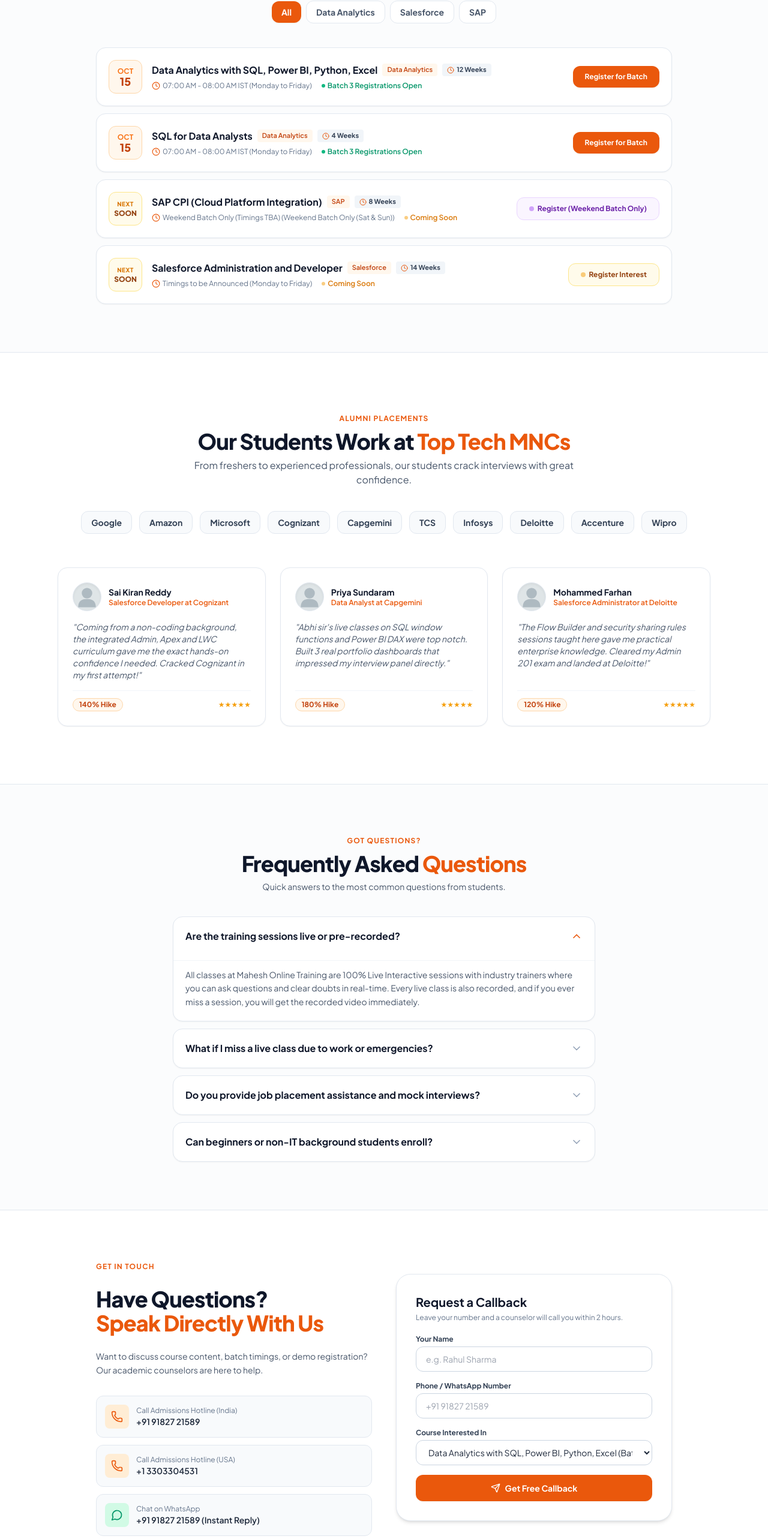
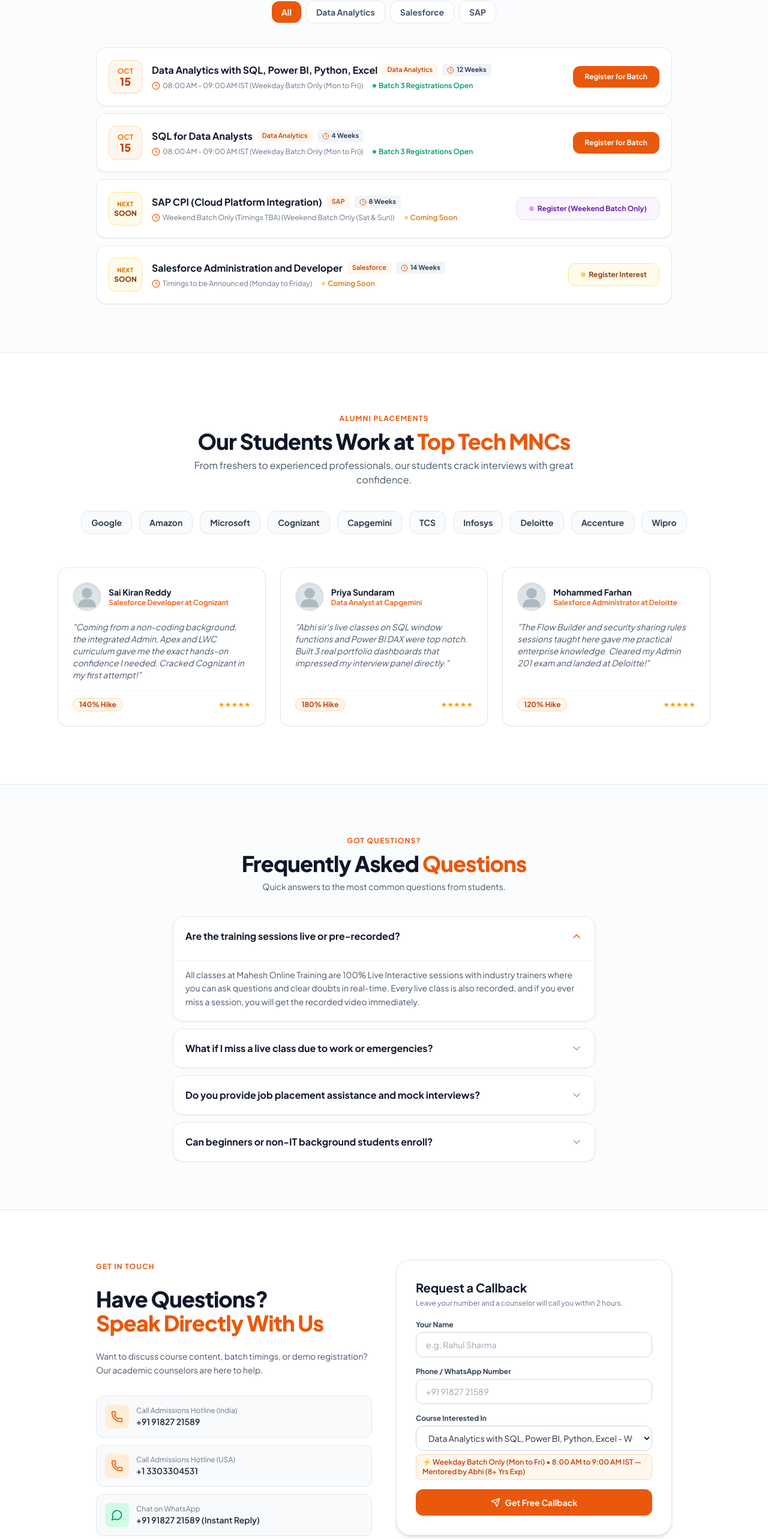
Before and after one commit to maheshonlinetraining/Mahesh-Online-Training, a React (Vite) app in the folder frontend/: page / in a window 1280 px wide. Shown: the part 4514-7080 px from the top of the page at 60% size. Built offline with nearby package versions, Linux system fonts and the light colour scheme; no server answers.

Commit message:
feat: restrict Data Analytics registration timings to Weekday Batch Only 8:00 AM - 9:00 AM IST

```diff
--- a/frontend/src/components/ContactSection.jsx
+++ b/frontend/src/components/ContactSection.jsx
@@ -172,16 +172,20 @@
                     onChange={(e) => setForm({ ...form, courseName: e.target.value })}
                     className="w-full px-4 py-2.5 rounded-xl border border-slate-300 text-sm focus:border-orange-500 outline-none transition-all bg-white"
                   >
-                    <option value="Data Analytics with SQL, Power BI, Python, Excel">Data Analytics with SQL, Power BI, Python, Excel (Batch 3 Starts Oct 15)</option>
+                    <option value="Data Analytics with SQL, Power BI, Python, Excel">Data Analytics with SQL, Power BI, Python, Excel - Weekday Batch Only (8:00 AM - 9:00 AM IST)</option>
                     <option value="SAP CPI (Cloud Platform Integration)">SAP CPI (Cloud Platform Integration) - Weekend Batch Only</option>
                     <option value="Salesforce Administration and Developer">Salesforce Administration and Developer</option>
-                    <option value="SQL for Data Analysts">SQL for Data Analysts</option>
+                    <option value="SQL for Data Analysts">SQL for Data Analysts - Weekday Batch Only (8:00 AM - 9:00 AM IST)</option>
                   </select>
-                  {(form.courseName?.toLowerCase().includes('sap') || form.courseName?.toLowerCase().includes('cpi')) && (
+                  {(form.courseName?.toLowerCase().includes('sap') || form.courseName?.toLowerCase().includes('cpi')) ? (
                     <p className="mt-1.5 text-xs text-purple-700 font-semibold bg-purple-50 px-2.5 py-1 rounded-lg border border-purple-200">
                       ⚡ Weekend Batch Only (Sat &amp; Sun) — Mentored by Senior SAP CPI Developer
                     </p>
-                  )}
+                  ) : (form.courseName?.toLowerCase().includes('data analytic') || form.courseName?.toLowerCase().includes('sql for data')) ? (
+                    <p className="mt-1.5 text-xs text-orange-700 font-semibold bg-orange-50 px-2.5 py-1 rounded-lg border border-orange-200">
+                      ⚡ Weekday Batch Only (Mon to Fri) • 8:00 AM to 9:00 AM IST — Mentored by Abhi (8+ Yrs Exp)
+                    </p>
+                  ) : null}
                 </div>
 
                 <button
--- a/frontend/src/components/CourseEnrollmentModal.jsx
+++ b/frontend/src/components/CourseEnrollmentModal.jsx
@@ -3,10 +3,11 @@
 import { api } from '../services/api.js';
 
 const BATCH_TIMING_OPTIONS = [
-  'Weekday Batch (Mon to Fri) - 7:00 AM to 8:00 AM IST',
+  'Weekday Batch (Mon to Fri) - 8:00 AM to 9:00 AM IST',
   'Weekend Batch (Sat & Sun) - 6:00 PM to 8:00 PM IST'
 ];
 const SAP_WEEKEND_TIMING = 'Weekend Batch Only (Sat & Sun) - 6:00 PM to 8:00 PM IST';
+const DA_WEEKDAY_TIMING = 'Weekday Batch Only (Mon to Fri) - 8:00 AM to 9:00 AM IST';
 
 export default function CourseEnrollmentModal({
   isOpen,
@@ -15,12 +16,22 @@
   defaultBatch = '',
   courses = []
 }) {
+  const initialCourse = defaultCourseTitle || (courses[0]?.title || 'Data Analytics with SQL, Power BI, Python, Excel');
+  const initialIsDA = Boolean(
+    initialCourse &&
+    (initialCourse.toLowerCase().includes('data analytic') || initialCourse.toLowerCase().includes('sql for data'))
+  );
+  const initialIsSAP = Boolean(
+    initialCourse &&
+    (initialCourse.toLowerCase().includes('sap') || initialCourse.toLowerCase().includes('cpi'))
+  );
+
   const [formData, setFormData] = useState({
     fullName: '',
     email: '',
     phone: '',
-    courseName: defaultCourseTitle || (courses[0]?.title || 'Data Analytics with SQL, Power BI, Python, Excel'),
-    batchTimings: BATCH_TIMING_OPTIONS[0],
+    courseName: initialCourse,
+    batchTimings: initialIsDA ? DA_WEEKDAY_TIMING : initialIsSAP ? SAP_WEEKEND_TIMING : BATCH_TIMING_OPTIONS[0],
     studentBackground: 'Working Professional (IT)',
     referral: ''
   });
@@ -29,20 +40,34 @@
   const [isSuccess, setIsSuccess] = useState(false);
   const [errorMessage, setErrorMessage] = useState('');
 
+  const isDataAnalytics = Boolean(
+    formData.courseName &&
+    (formData.courseName.toLowerCase().includes('data analytic') ||
+     formData.courseName.toLowerCase().includes('sql for data'))
+  );
+
   const isSapCpi = Boolean(
     formData.courseName &&
     (formData.courseName.toLowerCase().includes('sap') || formData.courseName.toLowerCase().includes('cpi'))
   );
 
-  const availableTimings = isSapCpi ? [SAP_WEEKEND_TIMING] : BATCH_TIMING_OPTIONS;
+  const availableTimings = isDataAnalytics
+    ? [DA_WEEKDAY_TIMING]
+    : isSapCpi
+    ? [SAP_WEEKEND_TIMING]
+    : BATCH_TIMING_OPTIONS;
 
   useEffect(() => {
-    if (isSapCpi && formData.batchTimings !== SAP_WEEKEND_TIMING) {
+    if (isDataAnalytics && formData.batchTimings !== DA_WEEKDAY_TIMING) {
+      setFormData(prev => ({ ...prev, batchTimings: DA_WEEKDAY_TIMING }));
+    } else if (isSapCpi && formData.batchTimings !== SAP_WEEKEND_TIMING) {
       setFormData(prev => ({ ...prev, batchTimings: SAP_WEEKEND_TIMING }));
-    } else if (!isSapCpi && formData.batchTimings === SAP_WEEKEND_TIMING) {
-      setFormData(prev => ({ ...prev, batchTimings: BATCH_TIMING_OPTIONS[0] }));
+    } else if (!isDataAnalytics && !isSapCpi) {
+      if (formData.batchTimings === DA_WEEKDAY_TIMING || formData.batchTimings === SAP_WEEKEND_TIMING) {
+        setFormData(prev => ({ ...prev, batchTimings: BATCH_TIMING_OPTIONS[0] }));
+      }
     }
-  }, [isSapCpi]);
+  }, [isDataAnalytics, isSapCpi]);
 
   useEffect(() => {
     const isInvalid = !defaultCourseTitle || ['Navbar', 'Top Banner', 'Mobile Top', 'Mobile Nav', 'Footer'].includes(defaultCourseTitle);
@@ -308,6 +333,12 @@
                       </option>
                     ))}
                   </select>
+                  {isDataAnalytics && (
+                    <div className="mt-1.5 p-2 rounded-lg bg-orange-50 border border-orange-200/80 text-orange-950 text-[11px] font-medium flex items-start gap-1.5 leading-snug">
+                      <span className="text-orange-600 font-bold shrink-0">⚡ Weekday Batch Only:</span>
+                      <span>Conducted exclusively on <strong>Weekday Batch Only (Mon to Fri) • 8:00 AM to 9:00 AM IST</strong> by Abhi (8+ Yrs Exp).</span>
+                    </div>
+                  )}
                   {isSapCpi && (
                     <div className="mt-1.5 p-2 rounded-lg bg-purple-50 border border-purple-200/80 text-purple-900 text-[11px] font-medium flex items-start gap-1.5 leading-snug">
                       <span className="text-purple-600 font-bold shrink-0">⚡ Weekend Batch Only:</span>
--- a/frontend/src/components/DemoBookingModal.jsx
+++ b/frontend/src/components/DemoBookingModal.jsx
@@ -184,10 +184,10 @@
                     <span className="text-purple-600 font-bold shrink-0">⚡ Weekend Batch Only:</span>
                     <span>Classes for SAP CPI are conducted on <strong>Weekend Batch Only (Sat &amp; Sun)</strong> with Senior Industry Architects.</span>
                   </div>
-                ) : formData.courseName?.toLowerCase().includes('data analytics') ? (
+                ) : (formData.courseName?.toLowerCase().includes('data analytic') || formData.courseName?.toLowerCase().includes('sql for data')) ? (
                   <div className="mt-1.5 p-2 rounded-lg bg-orange-50 border border-orange-200/80 text-orange-950 text-[11px] font-medium flex items-start gap-1.5 leading-snug">
-                    <span className="text-orange-600 font-bold shrink-0">🔥 Batch 3 (Starts Oct 15):</span>
-                    <span>Full demo recording is ready! We will send you the instant session access link on WhatsApp.</span>
+                    <span className="text-orange-600 font-bold shrink-0">⚡ Weekday Batch Only (8:00 AM to 9:00 AM IST):</span>
+                    <span>Batch 3 starts Oct 15th (Mon to Fri). Full demo recording is ready! We will send you the instant session access link on WhatsApp.</span>
                   </div>
                 ) : null}
               </div>
--- a/frontend/src/data/coursesData.js
+++ b/frontend/src/data/coursesData.js
@@ -13,7 +13,7 @@
     discount: "34% OFF",
     trainer: "Abhi (8+ Yrs Exp)",
     nextBatch: "Demo Registrations Open",
-    timing: "07:00 AM - 08:00 AM IST (Mon-Fri)",
+    timing: "08:00 AM - 09:00 AM IST (Weekday Batch Only)",
     thumbnail: "https://images.unsplash.com/photo-1551288049-bebda4e38f71?w=800&auto=format&fit=crop&q=80",
     highlights: [
       "100% Live Interactive Sessions with Abhi",
@@ -57,7 +57,7 @@
     discount: "36% OFF",
     trainer: "Abhi (8+ Yrs Exp)",
     nextBatch: "Demo Registrations Open",
-    timing: "07:00 AM - 08:00 AM IST (Mon-Fri)",
+    timing: "08:00 AM - 09:00 AM IST (Weekday Batch Only)",
     thumbnail: "https://images.unsplash.com/photo-1544383835-bda2bc66a55d?w=800&auto=format&fit=crop&q=80",
     highlights: [
       "Zero to Advanced SQL Querying",
@@ -231,8 +231,8 @@
     category: "Data Analytics",
     duration: "12 Weeks",
     startDate: "Oct 15, 2026",
-    timing: "07:00 AM - 08:00 AM IST",
-    days: "Monday to Friday",
+    timing: "08:00 AM - 09:00 AM IST",
+    days: "Weekday Batch Only (Mon to Fri)",
     mode: "Live Interactive (Zoom)",
     trainer: "Abhi (8+ Yrs Exp)",
     status: "Batch 3 Registrations Open",
@@ -246,8 +246,8 @@
     category: "Data Analytics",
     duration: "4 Weeks",
     startDate: "Oct 15, 2026",
-    timing: "07:00 AM - 08:00 AM IST",
-    days: "Monday to Friday",
+    timing: "08:00 AM - 09:00 AM IST",
+    days: "Weekday Batch Only (Mon to Fri)",
     mode: "Live Interactive (Zoom)",
     trainer: "Abhi (8+ Yrs Exp)",
     status: "Batch 3 Registrations Open",
```
Also changed, not shown: 1 other file (tests, documents, lock files or other folders).
